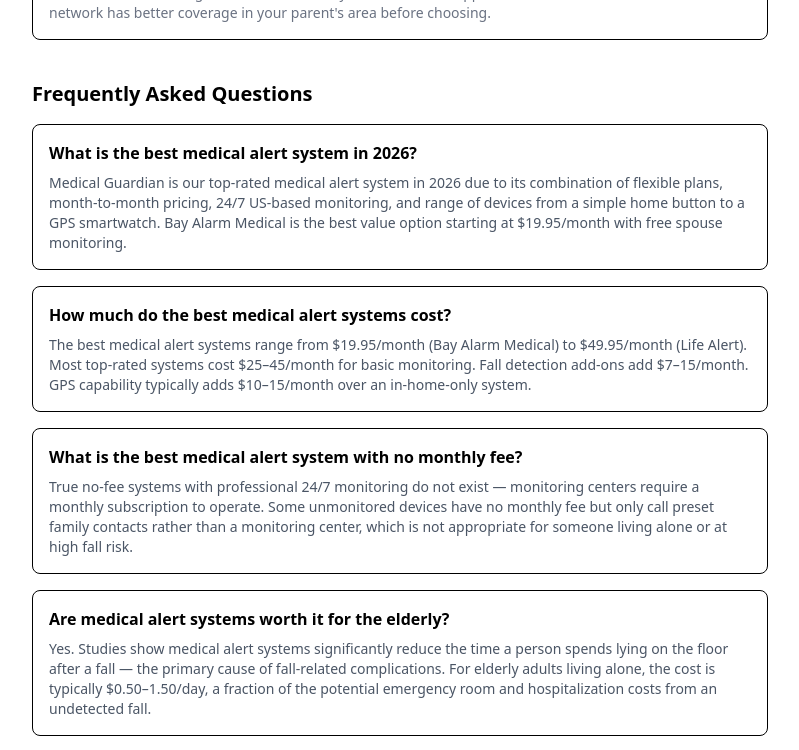
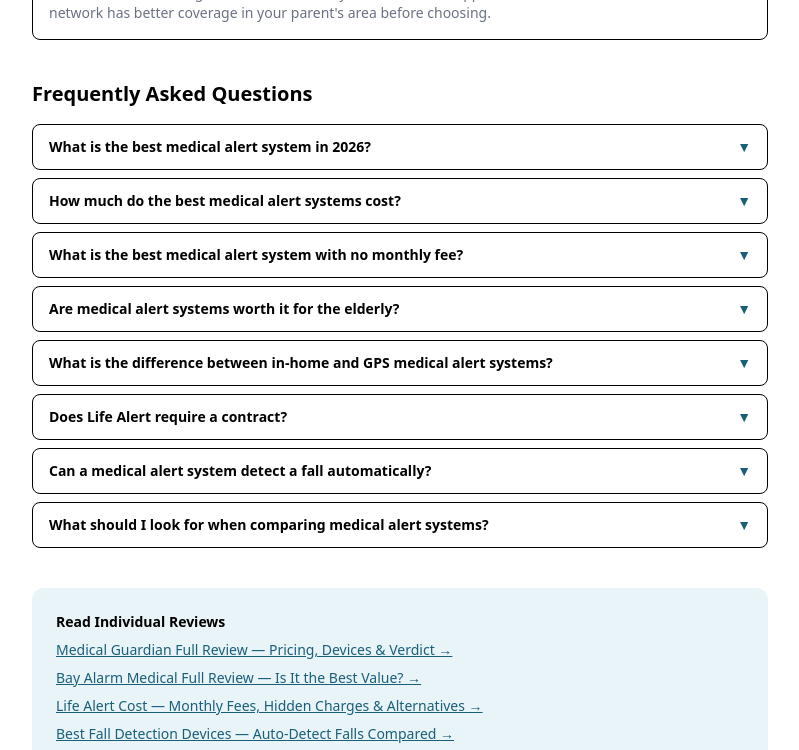
Before and after one commit to nickgoetsch-sixsmith/medical-alert-review, a Next.js app: page /best-medical-alert-systems in a window 1280 px wide. Shown: the part 4060-4810 px from the top of the page, without its empty margins (240-1039 px from the left). Built offline with nearby package versions, Linux system fonts and the light colour scheme; no server answers.

Commit message:
Convert FAQ sections to accordion on 3 key pages
Fall detection, best medical alert systems, and medical guardian review
pages now use details/summary accordion for FAQ sections. FAQPage schema
already in place on all three. Improves engagement signals and UX.

```diff
--- a/app/best-medical-alert-systems/page.tsx
+++ b/app/best-medical-alert-systems/page.tsx
@@ -323,12 +323,15 @@
         </div>
 
         <h2 className="text-xl font-bold mb-4">Frequently Asked Questions</h2>
-        <div className="space-y-4 mb-10">
+        <div className="space-y-2 mb-10">
           {faq.map(({ q, a }) => (
-            <div key={q} className="border rounded-lg p-4">
-              <p className="font-semibold mb-2">{q}</p>
-              <p className="text-sm text-gray-600">{a}</p>
-            </div>
+            <details key={q} className="group border rounded-lg overflow-hidden">
+              <summary className="flex items-center justify-between px-4 py-3 cursor-pointer font-semibold text-sm list-none select-none">
+                {q}
+                <span className="text-[#1a5f7a] ml-4 shrink-0 transition-transform group-open:rotate-180">&#9660;</span>
+              </summary>
+              <p className="px-4 pb-4 text-sm text-gray-600">{a}</p>
+            </details>
           ))}
         </div>
 
--- a/app/fall-detection-medical-alert/page.tsx
+++ b/app/fall-detection-medical-alert/page.tsx
@@ -357,12 +357,15 @@
         </div>
 
         <h2 className="text-xl font-bold mb-4">Frequently Asked Questions</h2>
-        <div className="space-y-4 mb-10">
+        <div className="space-y-2 mb-10">
           {faq.map(({ q, a }) => (
-            <div key={q} className="border rounded-lg p-4">
-              <p className="font-semibold mb-2">{q}</p>
-              <p className="text-sm text-gray-600">{a}</p>
-            </div>
+            <details key={q} className="group border rounded-lg overflow-hidden">
+              <summary className="flex items-center justify-between px-4 py-3 cursor-pointer font-semibold text-sm list-none select-none">
+                {q}
+                <span className="text-[#1a5f7a] ml-4 shrink-0 transition-transform group-open:rotate-180">&#9660;</span>
+              </summary>
+              <p className="px-4 pb-4 text-sm text-gray-600">{a}</p>
+            </details>
           ))}
         </div>
 
--- a/app/medical-guardian-review/page.tsx
+++ b/app/medical-guardian-review/page.tsx
@@ -380,12 +380,15 @@
         </div>
 
         <h2 id="faq" className="text-xl font-bold mb-4">Frequently Asked Questions</h2>
-        <div className="space-y-4 mb-10">
+        <div className="space-y-2 mb-10">
           {faq.map(({ q, a }) => (
-            <div key={q} className="border rounded-lg p-4">
-              <p className="font-semibold mb-2">{q}</p>
-              <p className="text-sm text-gray-600">{a}</p>
-            </div>
+            <details key={q} className="group border rounded-lg overflow-hidden">
+              <summary className="flex items-center justify-between px-4 py-3 cursor-pointer font-semibold text-sm list-none select-none">
+                {q}
+                <span className="text-[#1a5f7a] ml-4 shrink-0 transition-transform group-open:rotate-180">&#9660;</span>
+              </summary>
+              <p className="px-4 pb-4 text-sm text-gray-600">{a}</p>
+            </details>
           ))}
         </div>
 
```
